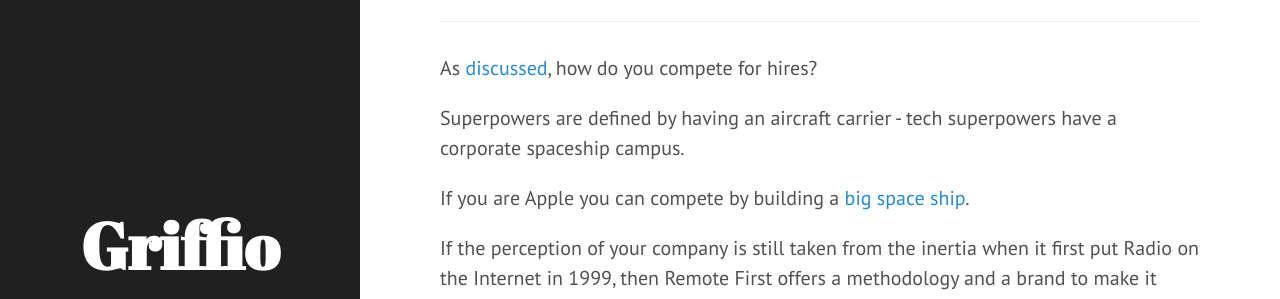
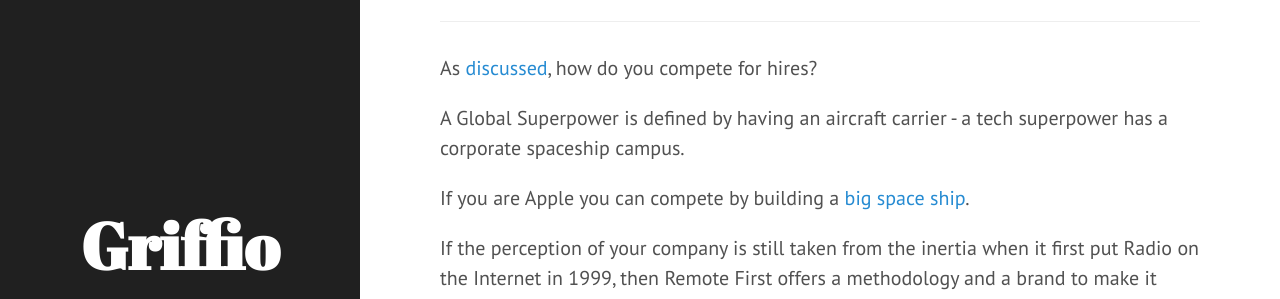
Before and after one commit to griffio/griffio.github.io, a Jekyll site: the page built from _posts/2015-06-12-Remote-First.md, in a window 1280 px wide and 900 px high, scrolled down 2625 px. Shown: the part 155-454 px from the top of the window. Built offline with Jekyll 4.4.1, drawn with Linux system fonts in a browser that asks for light colours; nearby versions of some CDN libraries.

Commit message:
Update 2015-06-12-Remote-First.md

```diff
--- a/_posts/2015-06-12-Remote-First.md
+++ b/_posts/2015-06-12-Remote-First.md
@@ -86,7 +86,7 @@ ___
 
 As [discussed](/facebook/2015/04/05/Facebook-openplan/), how do you compete for hires?
 
-Superpowers are defined by having an aircraft carrier - tech superpowers have a corporate spaceship campus.
+A Global Superpower is defined by having an aircraft carrier - a tech superpower has a corporate spaceship campus.
 
 If you are Apple you can compete by building a [big space ship](http://www.cupertino.org/index.aspx?page=1107).
 
```
